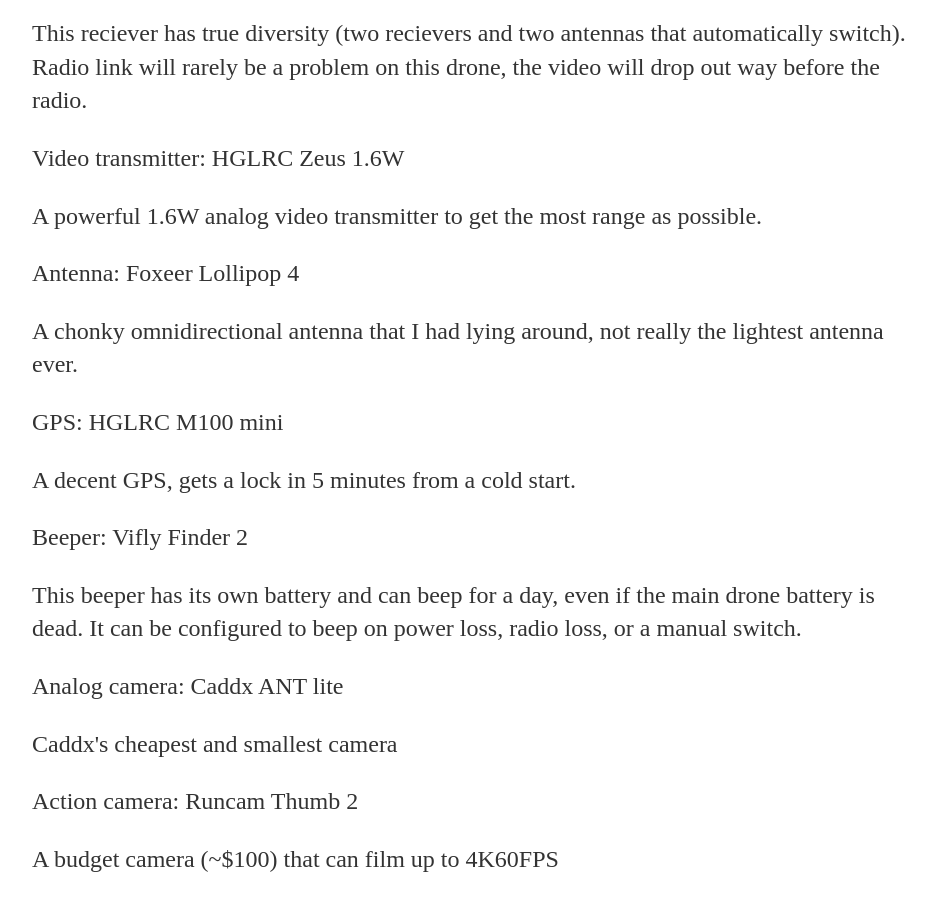
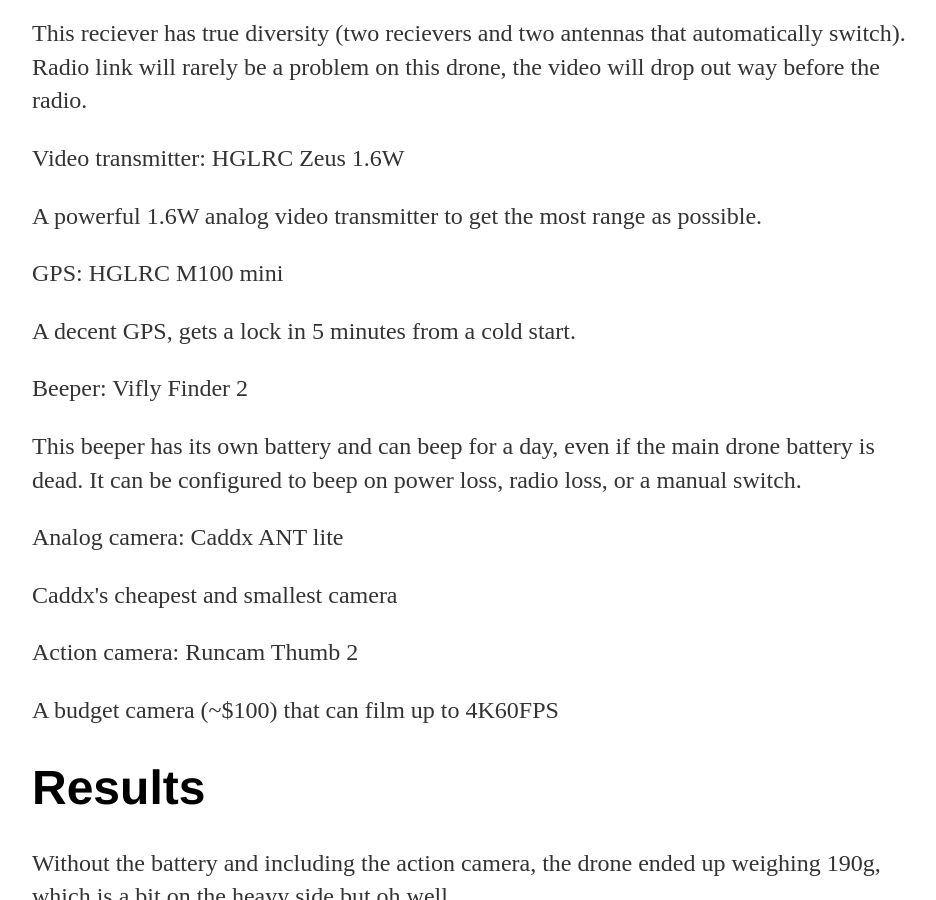
Before and after one commit to tfu1897/tfu1897.github.io, a Jekyll site: the page built from Projects/drone.html, in a window 1280 px wide and 900 px high, scrolled down 1736 px. Shown: the whole window, without its empty margins (160-1096 px from the left). Built offline with Jekyll 4.4.1, drawn with Linux system fonts in a browser that asks for light colours.

Commit message:
Update drone.html

```diff
--- a/Projects/drone.html
+++ b/Projects/drone.html
@@ -24,8 +24,6 @@
 	<p>This reciever has true diversity (two recievers and two antennas that automatically switch).  Radio link will rarely be a problem on this drone, the video will drop out way before the radio. </p>
 	<p>Video transmitter: HGLRC Zeus 1.6W </p>
 	<p>A powerful 1.6W analog video transmitter to get the most range as possible. </p>
-	<p>Antenna: Foxeer Lollipop 4 </p>
-	<p>A chonky omnidirectional antenna that I had lying around, not really the lightest antenna ever. </p>
 	<p>GPS: HGLRC M100 mini </p>
 	<p>A decent GPS, gets a lock in 5 minutes from a cold start.</p>
 	<p>Beeper: Vifly Finder 2 </p>
```
